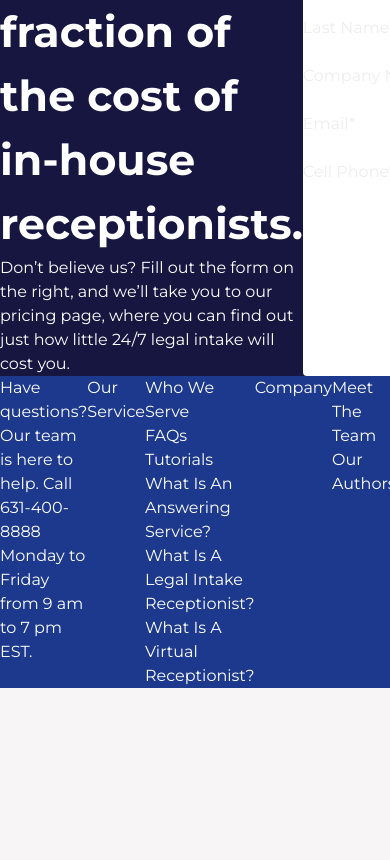
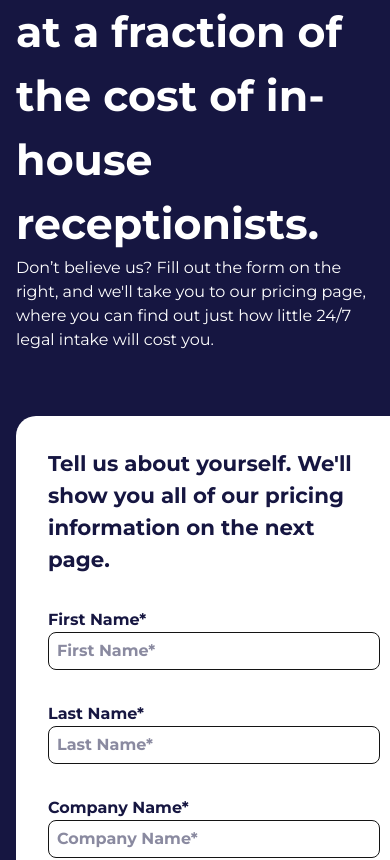
Before and after one commit to enrjon/nextjs-legal-customer-service, a Next.js app in the folder client-support/: page /landing-page in a window 390 px wide. Shown: the part 4400-5260 px from the top of the page. Before the commit the page ends 5088 px from the top, so only its background shows below. Built offline with nearby package versions, Linux system fonts and the light colour scheme.

Commit message:
styled form for mobile

```diff
--- a/client-support/src/app/globals.css
+++ b/client-support/src/app/globals.css
@@ -49,3 +49,20 @@ body {
   align-items: center;
   filter: drop-shadow(2px 2px 4.17px);
 }
+
+.form {
+  min-width: 396px;
+  max-width: 524px;
+  width: auto;
+  border-radius: 20px;
+  color: #161641;
+  background-color: #ffffff;
+  padding: 32px;
+  gap: 32px;
+}
+form.form > div > input {
+  border: 1px solid #141414;
+  border-radius: 8px;
+  padding: 6px 8px;
+  font-size: 16px;
+}
--- a/client-support/src/app/ui/landing-page/Form.tsx
+++ b/client-support/src/app/ui/landing-page/Form.tsx
@@ -1,32 +1,58 @@
 'use client'
+import { useState, useRef } from "react"
 
-export default function Form(){
+export default function Form() {
+    //const formRef = useRef();
+    //const
+
+    const formElems = [
+        {
+            label: 'First Name*',
+            name: 'first-name',
+            id: 'fname'
+        },
+        {
+            label: 'Last Name*',
+            name: 'last-name',
+            id: 'lname'
+        },
+        {
+            label: 'Company Name*',
+            name: 'company-name',
+            id: 'company'
+        },
+        {
+            label: 'Email*',
+            name: 'form-email',
+            id: 'email'
+        },
+        {
+            label: 'Cell Phone*',
+            name: 'cell-phone',
+            id: 'cell'
+        }
+    ];
+
     return (
-        <div className="flex flex-row " style={{backgroundColor:"#161641"}}>
-            <div className="text-white">
+        <div className="flex flex-col lg:flex-row px-[16px] py-[64px] gap-[64px]" style={{ backgroundColor: "#161641" }}>
+            <div className="text-white ">
                 <h1 className="text-h2">24/7 coverage at a fraction of the cost of in-house receptionists.</h1>
-                <p>Don’t believe us? Fill out the form on the right, and we’ll take you to our pricing page, where you can find out just how little 24/7 legal intake will cost you.</p>
+                <p>Don’t believe us? Fill out the form on the right, and we{`'`}ll take you to our pricing page, where you can find out just how little 24/7 legal intake will cost you.</p>
             </div>
-            <form onSubmit={()=>{console.log('Form submitted')}}
-                className="flex flex-col bg-white rounded"
-                >
-                <span>Tell us about yourself. We’ll show you all of our pricing information on the next page.</span>
-                <label>First Name*
-                    <input type="text" name="first-name" id="fname" />
-                </label>
-                <label>Last Name*
-                    <input type="text" name="first-name" id="fname" />
-                </label>
-                <label>Company Name*
-                    <input type="text" name="first-name" id="fname" />
-                </label>
-                <label>Email*
-                    <input type="text" name="first-name" id="fname" />
-                </label>
-                <label>Cell Phone*
-                    <input type="text" name="first-name" id="fname" />
-                </label>
-
+            <form onSubmit={() => { console.log('Form submitted') }}
+                className="flex flex-col form font-bold"
+            >
+                <h3 className="text-b1 font-bold">Tell us about yourself. We{`'`}ll show you all of our pricing information on the next page.</h3>
+                {
+                    formElems.map((elem)=>{
+                        return (
+                            <div key={`form-${elem.id}`} className="flex flex-col">
+                                <label>{elem.label}</label>
+                                <input type="text" name={elem.name} id={elem.id} placeholder={elem.label}/>
+                            </div>
+                        )
+                    })
+                }
             </form>
         </div>
     )
```
